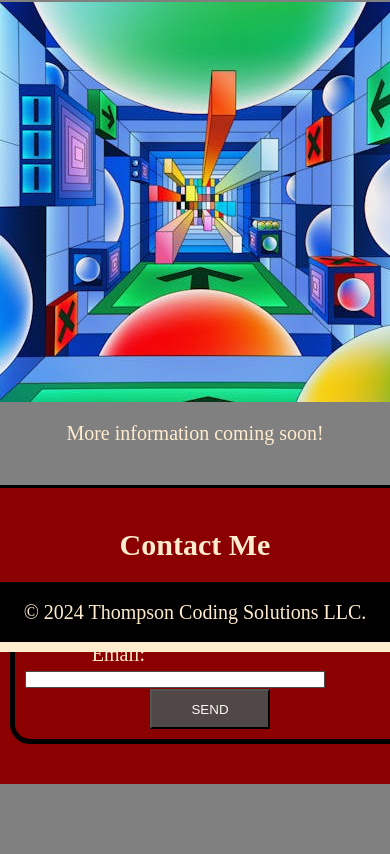
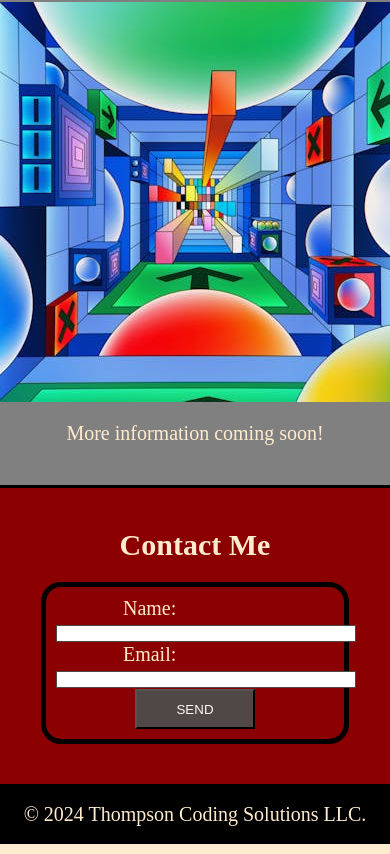
Before and after one commit to hunterthompson025/Module1miniproject, a plain HTML site: page index.html in a window 390 px wide. Shown: the part 192-1046 px from the top of the page. Drawn offline with Linux system fonts and the light colour scheme.

Commit message:
update scaling again

```diff
--- a/assets/style.css
+++ b/assets/style.css
@@ -20,7 +20,7 @@ h1, h2 {
 }
 
 main {
-    padding: 60px 0;
+    padding-top: 60px;
 }
 
 li {
@@ -48,7 +48,7 @@ header {
 }
 
 footer {
-    position: absolute;
+    position: relative;
     margin-top: 0;
     bottom: 0;
     border-bottom: 10px solid blanchedalmond;
@@ -123,6 +123,6 @@ section {
   /* Cards are stacked on top of each other at 768px or smaller */
   @media screen and (max-width: 768px) {
     form {
-      width: 100%;
+      width: 75%;
     }
   }
```
